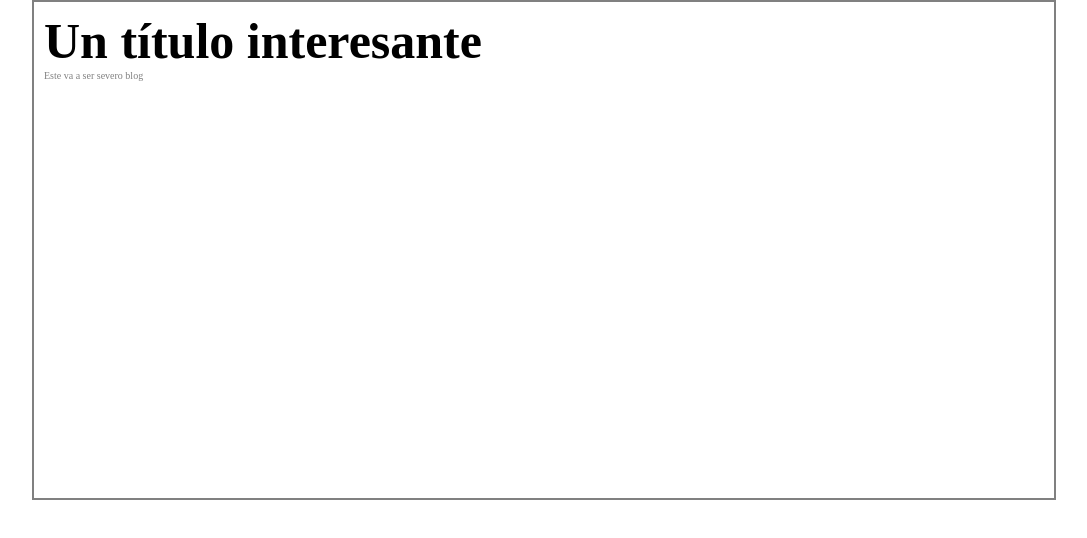
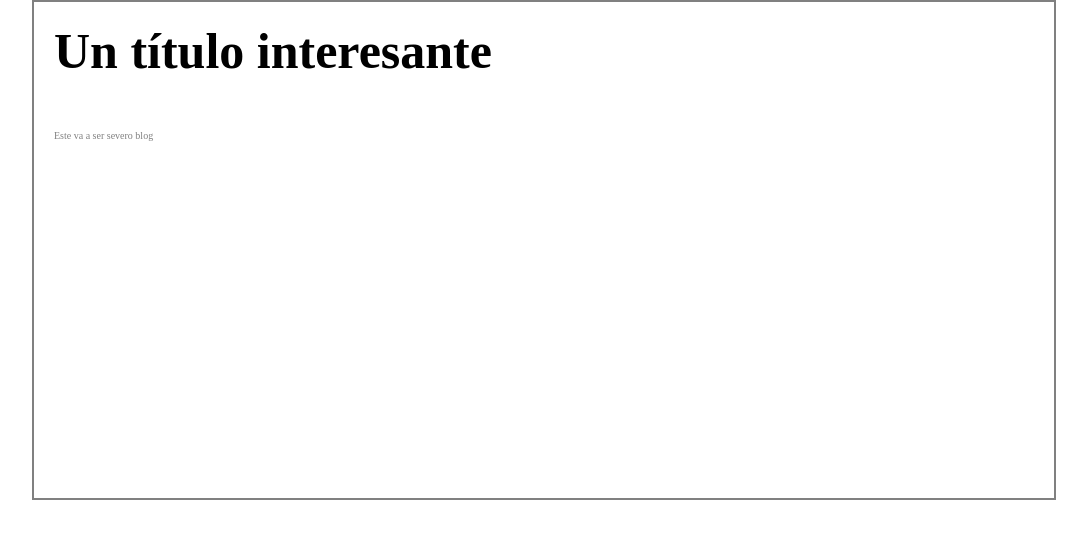
Before and after one commit to ShurikenStrat/hyperblog, a plain HTML site: page index.html in a window 1280 px wide. Shown: the whole page, without its empty margins (96-1183 px from the left). Drawn offline with Linux system fonts and the light colour scheme.

Commit message:
supongo que faltaba el css

```diff
--- a/css/styles.css
+++ b/css/styles.css
@@ -22,7 +22,7 @@ body{
     display: flex;
     flex-direction: column;
     height: 50rem;
-    padding: 1rem;
+    padding: 2rem;
     width: 80%;
 }
 
@@ -34,4 +34,5 @@ body{
 .blogContainer h1 {
 
     font-size: 5rem;
+    margin-bottom: 5rem;
 }
```
